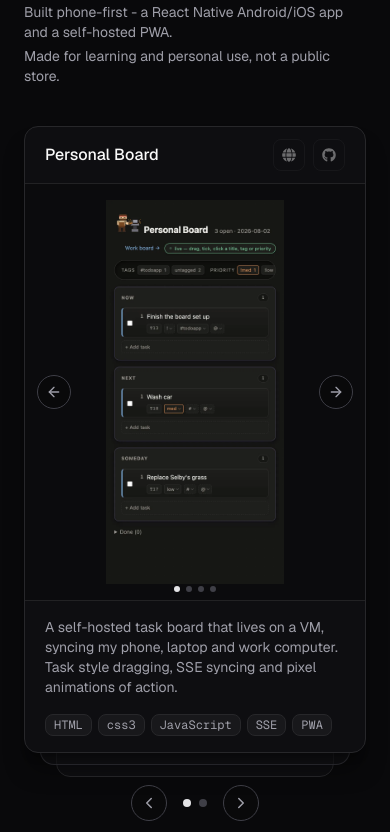
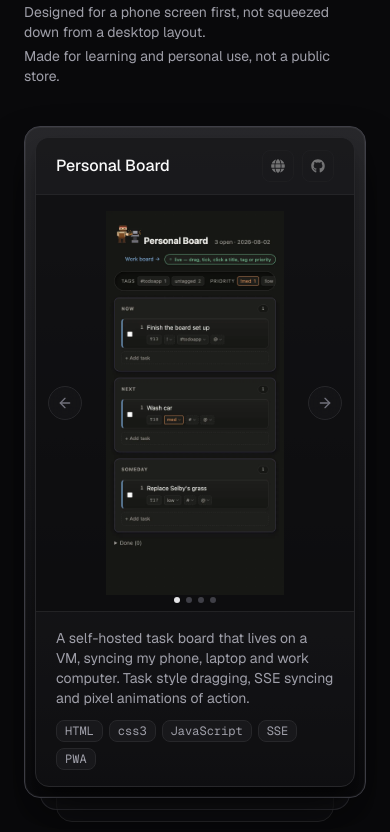
Before and after one commit to OB-CODE/2025Website, a React (Vite) app: page / in a window 390 px wide. Shown: the part 5000-5832 px from the top of the page. Built offline with nearby package versions, Linux system fonts and the light colour scheme; no server answers.

Commit message:
Update to Phone first cards

```diff
--- a/src/components/projects/ProjectCard.tsx
+++ b/src/components/projects/ProjectCard.tsx
@@ -33,6 +33,13 @@ const ProjectCard = ({
     setImageIndex((current) => (current + step + images.length) % images.length);
   };
 
+  // In the deck these arrows sit alongside a labelled Prev/Next that swaps the whole
+  // card. They step screenshots, which is the smaller job, so they're toned down to say
+  // so. In the grid there's nothing to be quieter than.
+  const arrowTone = isTallCard
+    ? "border-zinc-800 bg-zinc-900/60 text-zinc-500"
+    : "border-zinc-700 bg-zinc-950/70 text-zinc-400";
+
   return (
     <div
       className={`flex w-full flex-col overflow-hidden rounded-xl border border-zinc-800 bg-zinc-900/40 transition-colors duration-200 hover:border-zinc-700 ${
@@ -42,7 +49,10 @@ const ProjectCard = ({
       {/* Header */}
       <div
         data-testid="projectContainer"
-        className="flex w-full flex-wrap items-center justify-between gap-2 border-b border-zinc-800/80 px-5 py-3"
+        className={`flex w-full flex-wrap items-center justify-between gap-2 border-b border-zinc-800/80 px-5 py-3 ${
+          // The deck's cards get a name plate rather than a header that blends away.
+          isTallCard ? "bg-zinc-900/70" : ""
+        }`}
       >
         <div className="text-base font-medium text-zinc-50">{project.name}</div>
         <div data-testid="projectHeaderTray">
@@ -70,7 +80,7 @@ const ProjectCard = ({
                 e.stopPropagation();
                 stepImage(-1);
               }}
-              className="absolute left-3 z-20 rounded-full border border-zinc-700 bg-zinc-950/70 p-2 text-zinc-400 backdrop-blur-sm transition-colors hover:border-zinc-500 hover:text-zinc-50"
+              className={`absolute left-3 z-20 rounded-full border p-2 backdrop-blur-sm transition-colors hover:border-zinc-500 hover:text-zinc-50 ${arrowTone}`}
               aria-label="Previous image"
             >
               <FiArrowLeft size={16} />
@@ -92,7 +102,7 @@ const ProjectCard = ({
                 e.stopPropagation();
                 stepImage(1);
               }}
-              className="absolute right-3 z-20 rounded-full border border-zinc-700 bg-zinc-950/70 p-2 text-zinc-400 backdrop-blur-sm transition-colors hover:border-zinc-500 hover:text-zinc-50"
+              className={`absolute right-3 z-20 rounded-full border p-2 backdrop-blur-sm transition-colors hover:border-zinc-500 hover:text-zinc-50 ${arrowTone}`}
               aria-label="Next image"
             >
               <FiArrowRight size={16} />
--- a/src/components/projects/ProjectCarousel.tsx
+++ b/src/components/projects/ProjectCarousel.tsx
@@ -37,18 +37,19 @@ const ProjectCarousel = ({
           <>
             <div
               aria-hidden="true"
-              className="absolute inset-x-8 -bottom-6 top-6 z-0 rounded-xl border border-zinc-800 bg-zinc-900/40"
+              className="absolute inset-x-8 -bottom-6 top-6 z-0 rounded-2xl border border-zinc-800 bg-zinc-900/40"
             />
             <div
               aria-hidden="true"
-              className="absolute inset-x-4 -bottom-3 top-4 z-0 rounded-xl border border-zinc-700/70 bg-zinc-900/60"
+              className="absolute inset-x-4 -bottom-3 top-4 z-0 rounded-2xl border border-zinc-700/70 bg-zinc-900/60"
             />
           </>
         )}
 
-        {/* The card's own background is translucent, so it needs the page colour laid
-            solid underneath it - otherwise the deck shows straight through the top card. */}
-        <div className="relative z-10 rounded-xl bg-zinc-950">
+        {/* The trading-card frame: a band of card stock around the artwork, lit along the
+            top edge. Its gradient has to stay opaque - the card inside is translucent, and
+            anything less lets the deck underneath show straight through. */}
+        <div className="relative z-10 rounded-2xl border border-zinc-700 bg-gradient-to-b from-zinc-800 via-zinc-900 to-zinc-950 p-2.5 shadow-2xl shadow-black/60 ring-1 ring-inset ring-white/5">
           <ProjectCard
             key={activeProject.name}
             project={activeProject}
@@ -57,18 +58,22 @@ const ProjectCarousel = ({
         </div>
       </div>
 
+      {/* Deliberately louder than the arrows sitting over the screenshot: those step
+          through one card's screens, these swap the card itself. Same shape at the same
+          size would read as the same control. */}
       {hasDeck && (
-        <div className="mt-8 flex items-center justify-center gap-4">
+        <div className="mt-9 flex items-center gap-3 rounded-full border border-zinc-700 bg-zinc-900 px-3 py-2 shadow-lg shadow-black/40">
           <button
             type="button"
             onClick={() => stepProject(-1)}
             aria-label="Previous project"
-            className="flex h-9 w-9 items-center justify-center rounded-full border border-zinc-700 bg-zinc-950/70 text-zinc-400 transition-colors hover:border-zinc-500 hover:text-zinc-50"
+            className="flex items-center gap-1 rounded-full bg-zinc-800 py-2 pl-3 pr-4 text-sm font-medium text-zinc-100 transition-colors hover:bg-zinc-700"
           >
             <FiChevronLeft size={18} />
+            Prev
           </button>
 
-          <div className="flex items-center gap-2">
+          <div className="flex items-center gap-2 px-1">
             {projectsToMap.map((project, index) => (
               <button
                 key={project.name}
@@ -76,10 +81,10 @@ const ProjectCarousel = ({
                 onClick={() => setActiveIndex(index)}
                 aria-label={`Show ${project.name}`}
                 aria-current={index === activeIndex}
-                className={`h-2 w-2 rounded-full transition-colors duration-200 ${
+                className={`h-2.5 w-2.5 rounded-full transition-colors duration-200 ${
                   index === activeIndex
-                    ? "bg-zinc-200"
-                    : "bg-zinc-700 hover:bg-zinc-500"
+                    ? "bg-zinc-100"
+                    : "bg-zinc-600 hover:bg-zinc-400"
                 }`}
               />
             ))}
@@ -89,8 +94,9 @@ const ProjectCarousel = ({
             type="button"
             onClick={() => stepProject(1)}
             aria-label="Next project"
-            className="flex h-9 w-9 items-center justify-center rounded-full border border-zinc-700 bg-zinc-950/70 text-zinc-400 transition-colors hover:border-zinc-500 hover:text-zinc-50"
+            className="flex items-center gap-1 rounded-full bg-zinc-800 py-2 pl-4 pr-3 text-sm font-medium text-zinc-100 transition-colors hover:bg-zinc-700"
           >
+            Next
             <FiChevronRight size={18} />
           </button>
         </div>
--- a/src/components/projects/ProjectsIndex.tsx
+++ b/src/components/projects/ProjectsIndex.tsx
@@ -12,7 +12,7 @@ const ProjectsIndex = () => {
 
   const phoneProjectsMessage = [
     "App First Design",
-    "Built phone-first - a React Native Android/iOS app and a self-hosted PWA.",
+    "Designed for a phone screen first, not squeezed down from a desktop layout.",
     "Made for learning and personal use, not a public store.",
   ];
 
@@ -100,7 +100,7 @@ const ProjectsIndex = () => {
         "/PlannerShopping.webp",
       ],
       website: "",
-      techStack: ["React", "TypeScript", "css3", "JavaScript"],
+      techStack: ["React Native", "TypeScript", "css3", "JavaScript"],
     },
   ];
 
```
